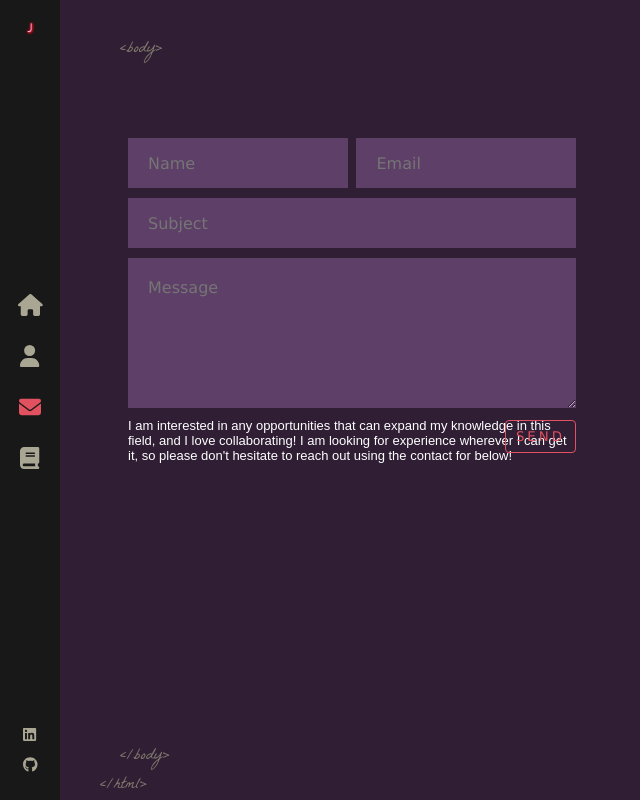
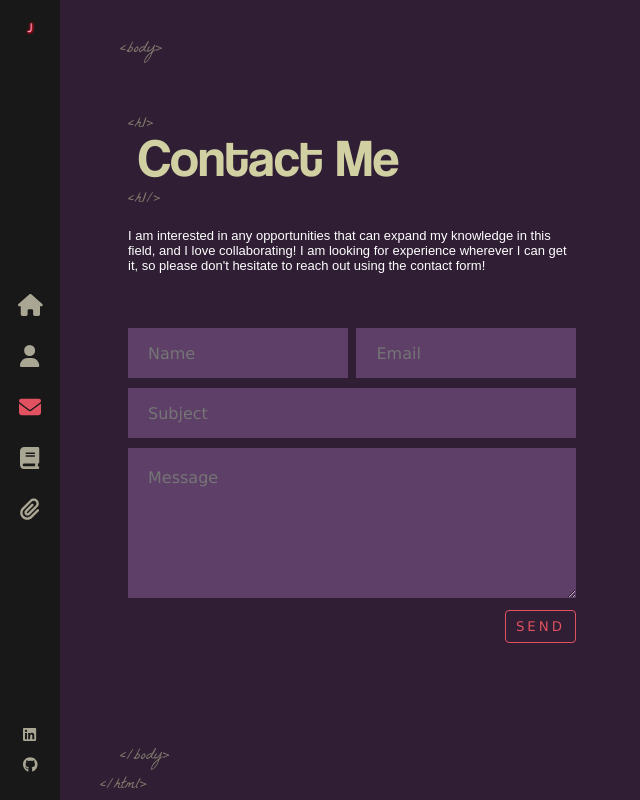
Before and after one commit to jsadowski7/JS-React-Portfolio, a React (Create React App) app in the folder 01-portfolio-app/: page /contact in a window 1280 px wide. Shown: the whole page, without its empty margins (0-640 px from the left). Built offline with nearby package versions, Linux system fonts and the light colour scheme.

Commit message:
Added resume page, added resume to navbar, styling in contact me

```diff
--- a/01-portfolio-app/src/App.js
+++ b/01-portfolio-app/src/App.js
@@ -5,6 +5,7 @@ import Home from './components/Home';
 import About from './components/About';
 import Portfolio from './components/Portfolio';
 import Contact from './components/Contact';
+import Resume from './components/Resume';
 
 function App() {
   return (
@@ -15,6 +16,7 @@ function App() {
         <Route path="about" element={<About />} />
         <Route path="/portfolio" element={<Portfolio />} />
         <Route path="contact" element={<Contact />} />
+        <Route path="resume" element={<Resume />} />
         </Route>
     </Routes>
     </>
--- a/01-portfolio-app/src/components/Contact/index.js
+++ b/01-portfolio-app/src/components/Contact/index.js
@@ -16,14 +16,14 @@ const Contact = () => {
     return (
         <div className='container contact-page'>
             <div className='text-zone'>
-                <div><h1>
+                <div className='contact-p'><h1>
                     Contact Me
                 </h1>
                 <p>
                    I am interested in any opportunities that can expand my knowledge
                    in this field, and I love collaborating!
                    I am looking for experience wherever I can get it, so please don't hesitate
-                   to reach out using the contact for below!
+                   to reach out using the contact form!
                 </p>
                 </div>
                 <div className='contact-form'>
--- a/01-portfolio-app/src/components/Contact/index.scss
+++ b/01-portfolio-app/src/components/Contact/index.scss
@@ -1,10 +1,11 @@
 .contact-form {
     width: 100%;
-    margin-top: 20px;
+    margin-bottom: 400px;
 
     ul {
         padding: 0;
         margin: 0;
+
 
 
         li {
@@ -32,11 +33,6 @@
             }
 
         }
-
-        // .text-zone {
-        //     display: flex;
-        //     justify-content: space-between;
-        // }
     }
 
     input[type='text'],
--- a/01-portfolio-app/src/components/Layout/index.scss
+++ b/01-portfolio-app/src/components/Layout/index.scss
@@ -40,7 +40,8 @@
 
 .container.about-page,
 .container.contact-page,
-.container.portfolio-page {
+.container.portfolio-page,
+.resume-page {
 
         h1 {
             font-size: 53px;
--- /dev/null
+++ b/01-portfolio-app/src/components/Resume/index.js
@@ -0,0 +1,13 @@
+import React from 'react';
+import './index.scss'
+
+const Resume = () => {
+    return (
+        <div className='container resume-page'>
+            <h1 className='title'>Resume</h1>
+            <div className='resume-img'></div>
+        </div>
+    )
+}
+
+export default Resume;
--- a/01-portfolio-app/src/components/Sidebar/index.js
+++ b/01-portfolio-app/src/components/Sidebar/index.js
@@ -2,7 +2,7 @@ import { Link, NavLink } from 'react-router-dom'
 import './index.scss';
 import LogoJ from '../../assets/images/logo-j.png';
 import { FontAwesomeIcon } from '@fortawesome/react-fontawesome';
-import { faBook, faEnvelope, faHome, faUser } from '@fortawesome/free-solid-svg-icons';
+import { faBook, faEnvelope, faHome, faPaperclip, faUser } from '@fortawesome/free-solid-svg-icons';
 import {
     faLinkedin,
     faGithub,
@@ -26,6 +26,9 @@ const Sidebar = () => (
             <NavLink exact="true" activeclassname="active" className="projects-link" to="/portfolio">
                 <FontAwesomeIcon icon={faBook} color="#aaa694" />
             </NavLink>
+            <NavLink exact="true" activeclassname="active" className="resume-link" to="/resume">
+                <FontAwesomeIcon icon={faPaperclip} color="#aaa694" />
+            </NavLink>
         </nav>
         <ul>
             <li>
```
Also changed, not shown: 01-portfolio-app/src/components/About/index.js (+7 -4 lines), 01-portfolio-app/src/assets/images/logo-sub.png (deleted), 01-portfolio-app/src/components/Resume/index.scss (added).
